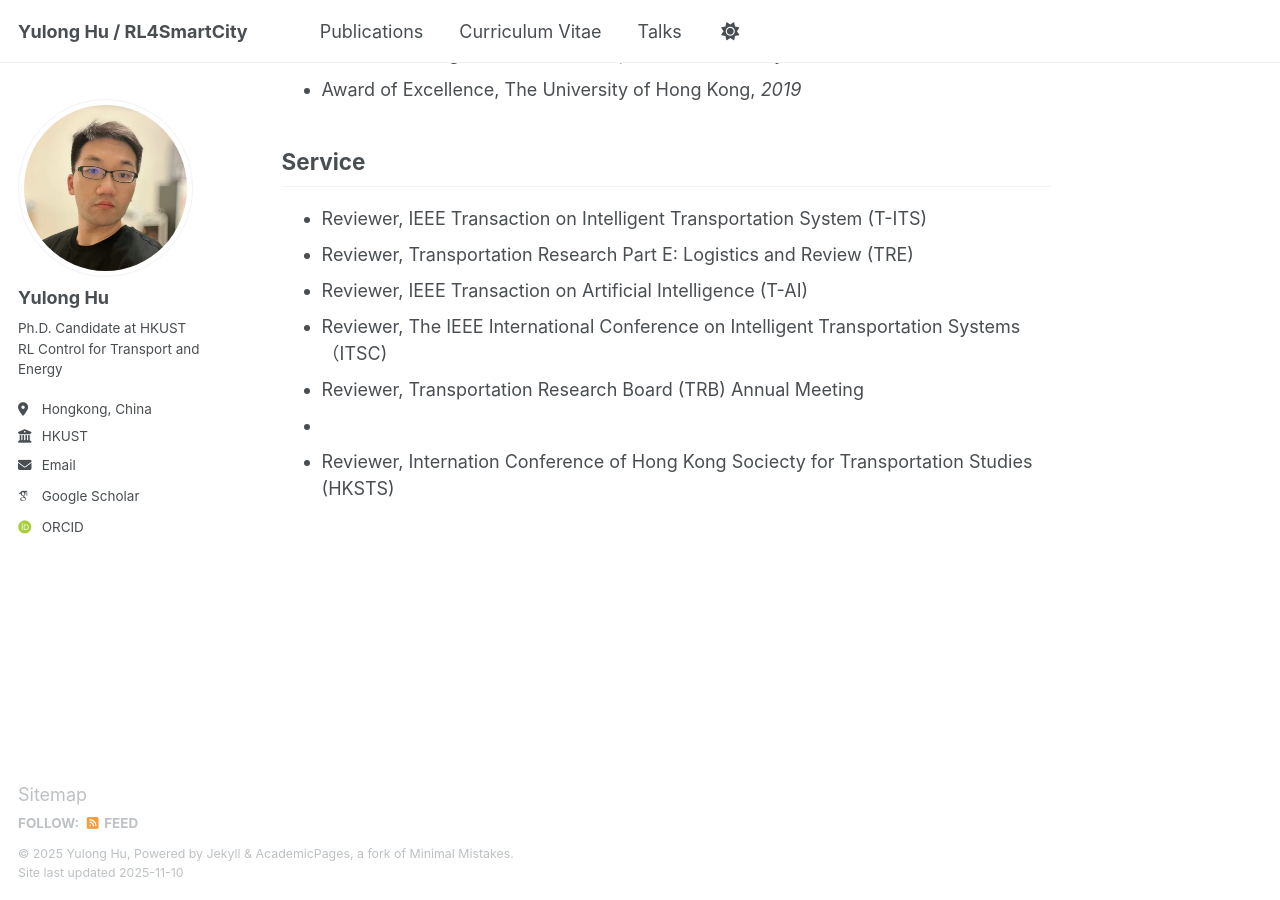
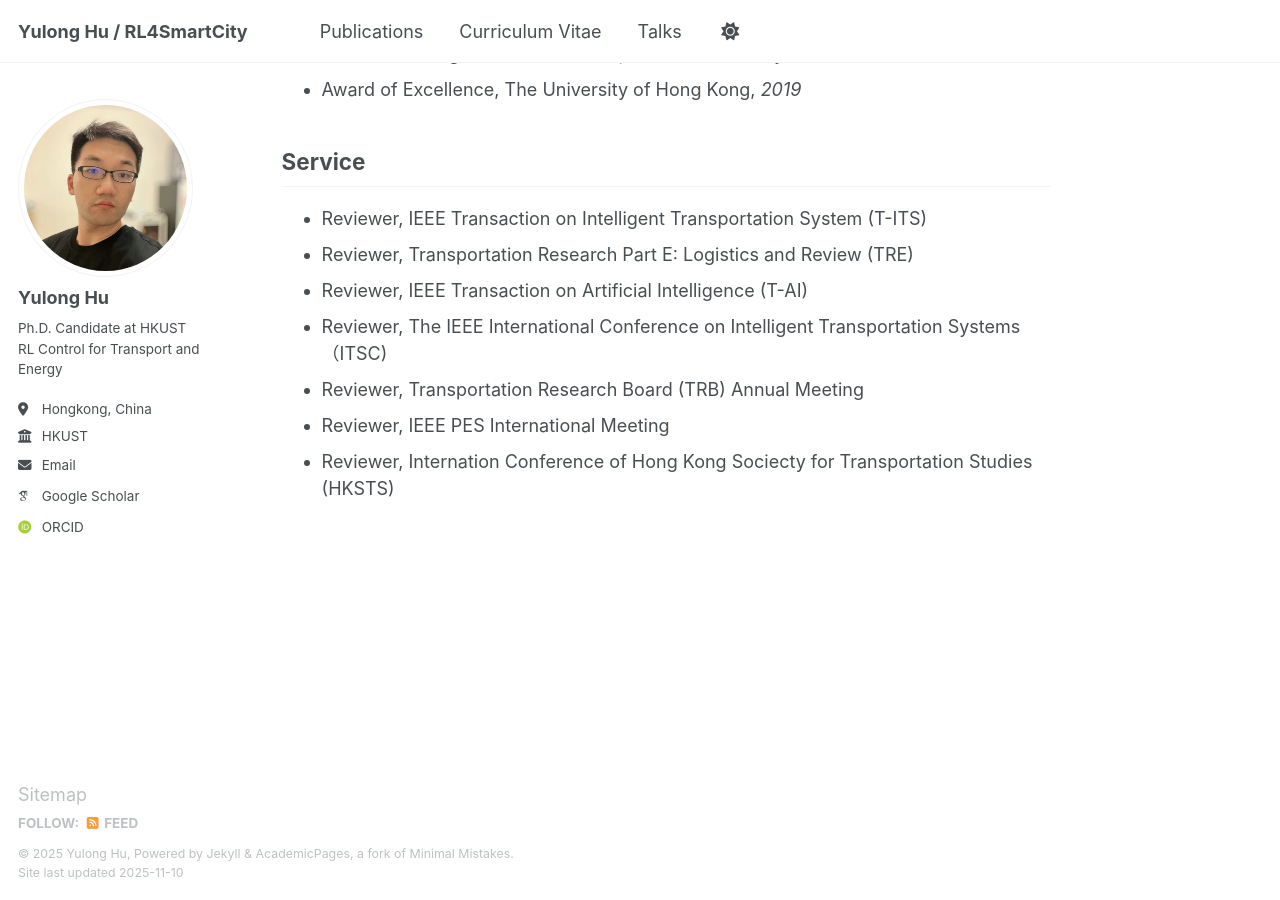
Before and after one commit to yulonghu2000/yulonghu2000.github.io, a Jekyll site: the page built from _pages/cv.md, in a window 1280 px wide and 900 px high, scrolled down 1263 px. Built offline with Jekyll 4.4.1, drawn with Linux system fonts in a browser that asks for light colours; some web fonts are replaced.

Commit message:
Update cv.md

```diff
--- a/_pages/cv.md
+++ b/_pages/cv.md
@@ -37,5 +37,5 @@ author_profile: true
 - Reviewer, IEEE Transaction on Artificial Intelligence (T-AI)
 - Reviewer, The IEEE International Conference on Intelligent Transportation Systems（ITSC)
 - Reviewer, Transportation Research Board (TRB) Annual Meeting
--
+- Reviewer, IEEE PES International Meeting
 - Reviewer, Internation Conference of Hong Kong Sociecty for Transportation Studies (HKSTS)
```
